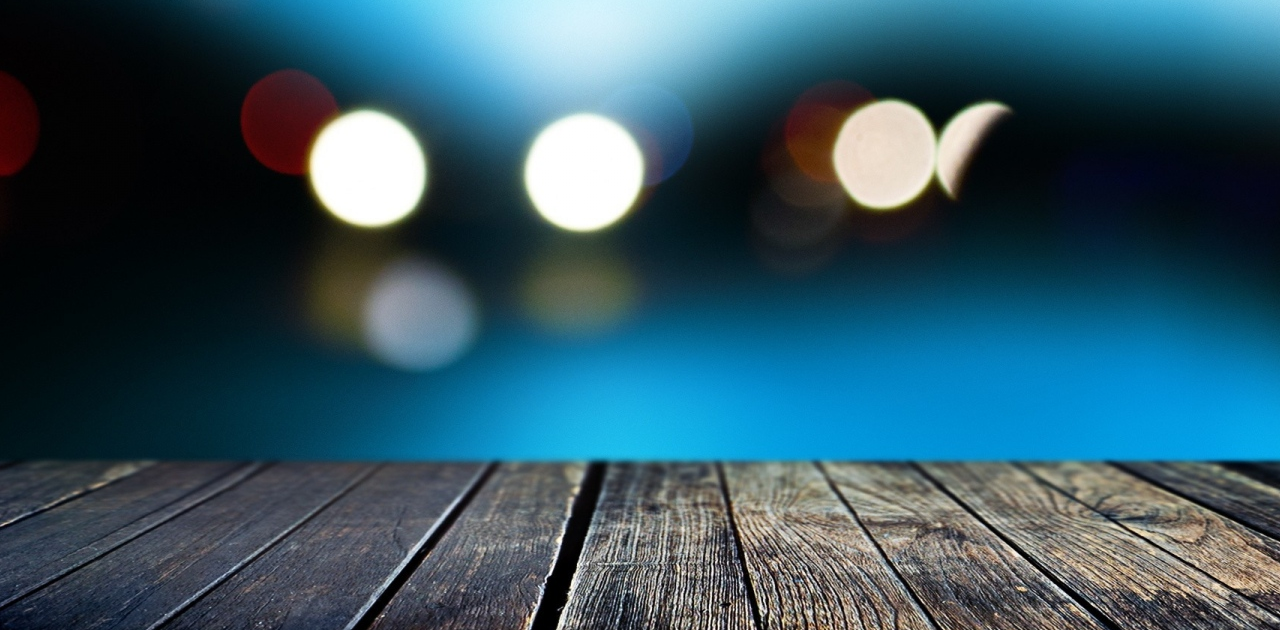
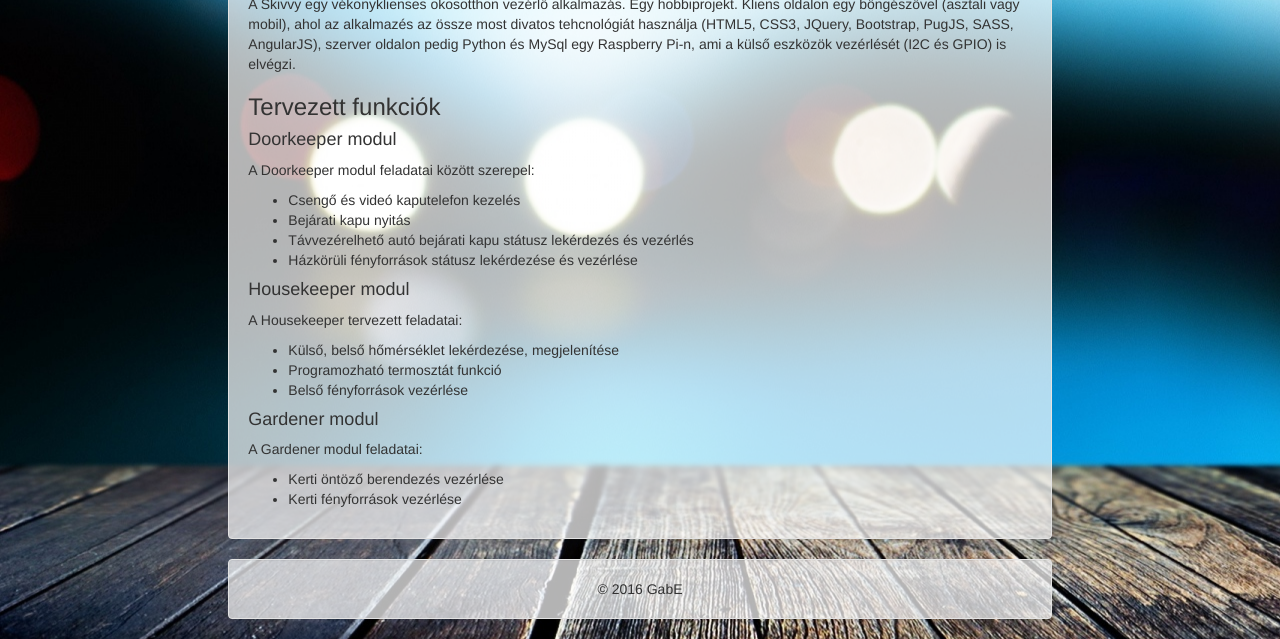
Before and after one commit to szabogabo/Skivvy, a plain HTML site: page index.html in a window 1280 px wide. Shown: the part 170-809 px from the top of the page. Drawn offline with nearby package versions, Linux system fonts and the light colour scheme.

Commit message:
Alakul...

```diff
--- a/index.html
+++ b/index.html
@@ -21,30 +21,70 @@
           <li><a data-toggle="tab" href="#hkeep">Housekeeper</a></li>
           <li><a data-toggle="tab" href="#gardn">Gardener</a></li>
         </ul>
-        <!--ul.nav.navbar-nav.navbar-right-->
-        <!--  li-->
-        <!--    a(data-toggle='tab',href='#login')-->
-        <!--      span.glyphicon.glyphicon-log-in-->
-        <!--      |  Login-->
+        <ul class="nav navbar-nav navbar-right">
+          <li><a data-toggle="tab" href="#login"><span class="glyphicon glyphicon-log-in"></span> Login</a></li>
+        </ul>
       </div>
     </div>
   </nav>
+  <div class="container-fluid">
     <div class="row">
       <div class="column col-sm-8 col-sm-offset-2">
         <div class="tab-content">
           <div id="home" class="tab-pane fade in active">
-          <div class="well">HOME!</div>
+            <div class="well">
+<h1>Hello world!</h1>
+<p>A Skivvy egy vékonyklienses okosotthon vezérlő alkalmazás. Egy hobbiprojekt. Kliens oldalon egy böngészővel (asztali vagy mobil), ahol az alkalmazés az össze most divatos tehcnológiát használja (HTML5, CSS3, JQuery, Bootstrap, PugJS, SASS, AngularJS), szerver oldalon pedig Python és MySql egy Raspberry Pi-n, ami a külső eszközök vezérlését (I2C és GPIO) is elvégzi.</p>
+<h3>Tervezett funkciók</h3>
+<h4>Doorkeeper modul</h4>
+<p>A Doorkeeper modul feladatai között szerepel:
+  <ul>
+    <li>Csengő és videó kaputelefon kezelés</li>
+    <li>Bejárati kapu nyitás</li>
+    <li>Távvezérelhető autó bejárati kapu státusz lekérdezés és vezérlés</li>
+    <li>Házkörüli fényforrások státusz lekérdezése és vezérlése</li>
+  </ul>
+</p>
+<h4>Housekeeper modul</h4>
+<p>A Housekeeper tervezett feladatai:
+  <ul>
+    <li>Külső, belső hőmérséklet lekérdezése, megjelenítése</li>
+    <li>Programozható termosztát funkció</li>
+    <li>Belső fényforrások vezérlése</li>
+  </ul>
+</p>
+<h4>Gardener modul</h4>
+<p>A Gardener modul feladatai:
+  <ul>
+    <li>Kerti öntöző berendezés vezérlése</li>
+    <li>Kerti fényforrások vezérlése</li>
+  </ul>
+</p>
+            </div>
           </div>
           <div id="dkeep" class="tab-pane fade">
-          <div class="well">Doorkeeper!</div>
+            <div class="well">
+<h1>DoorKeeper</h1>
+<p>Fejlesztés alatt...</p>
+            </div>
           </div>
           <div id="hkeep" class="tab-pane fade">
-          <div class="well">Housekeeper!</div>
+            <div class="well">
+<h1>HouseKeeper</h1>
+<p>Fejlesztés alatt...</p>
+            </div>
           </div>
           <div id="gardn" class="tab-pane fade">
-          <div class="well">Gardener!</div>
+            <div class="well">
+<h1>Gardener</h1>
+<p>Fejlesztés alatt...</p>
             </div>
-        <!--.well.tab-pane.fade(id='login') LOGIN!-->
+          </div>
+          <div id="login" class="tab-pane fade">
+            <div class="well">LOGIN!</div>
+          </div>
+        </div>
+        <div class="well text-center">&copy; 2016 GabE</div>
       </div>
     </div>
   </div>
```
Also changed, not shown: includes/dkeep.inc.html (added, +3 -0 lines), includes/gardn.inc.html (added, +3 -0 lines), includes/hkeep.inc.html (added, +3 -0 lines), includes/home.inc.html (added, +28 -0 lines), 5 other files. Lines whose indentation alone changed are shown as unchanged.
